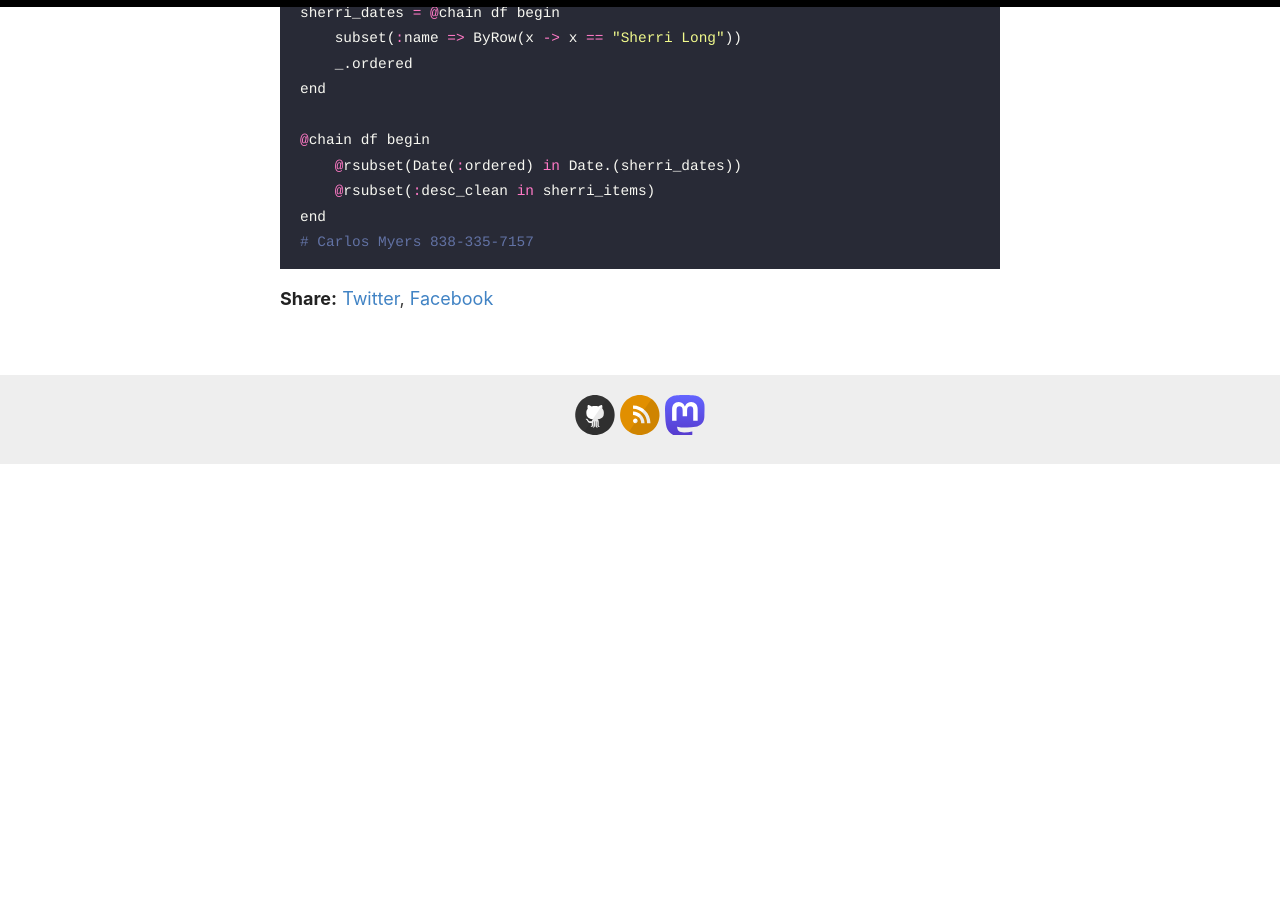
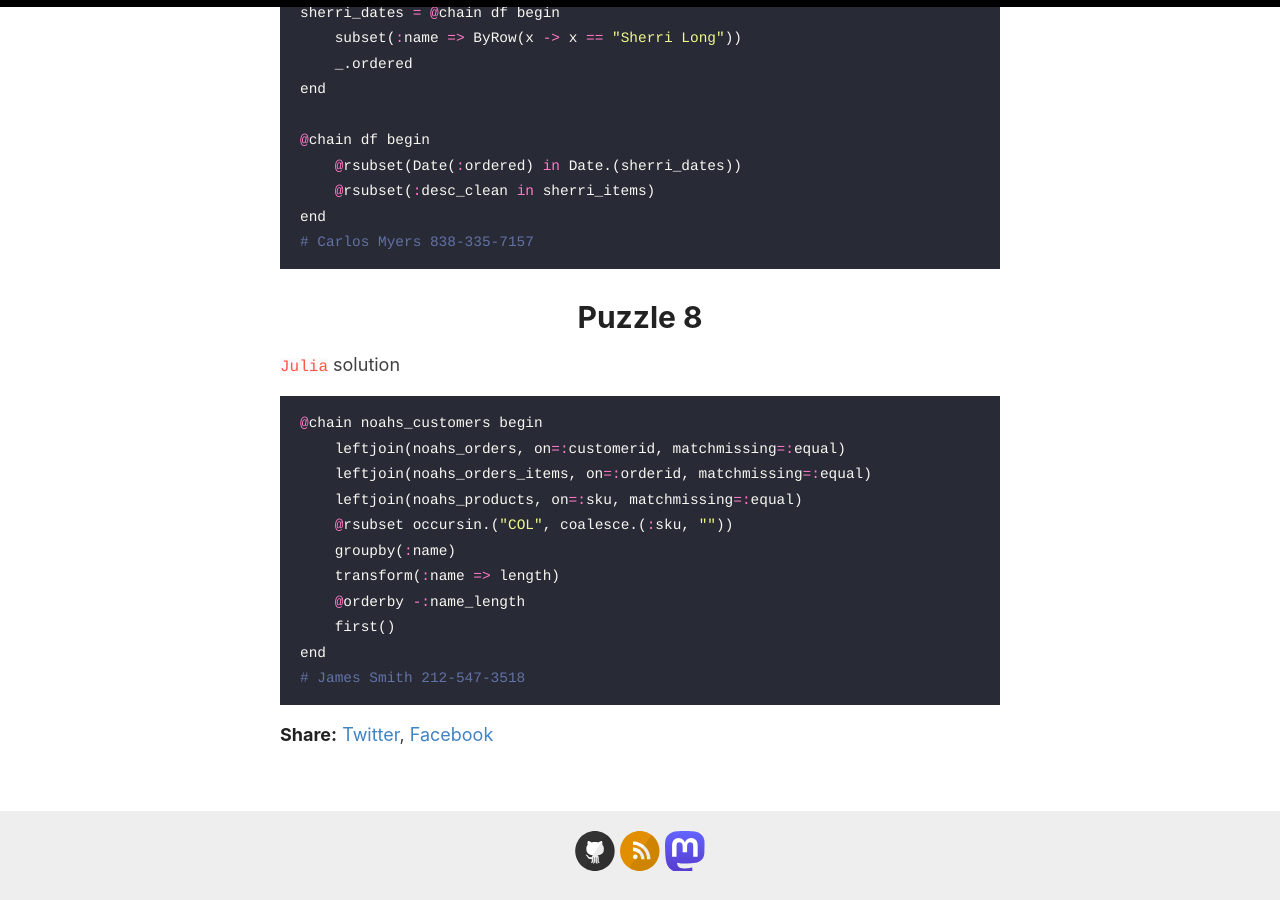
Before and after one commit to krz/krz.github.io, a Jekyll site: the page built from _posts/2023-12-08-hanukkah-of-data.md, in a window 1280 px wide and 900 px high, scrolled down 6123 px. Built offline with Jekyll 4.4.1, drawn with Linux system fonts in a browser that asks for light colours; before the commit the page ends 6587 px from its top, so only the background shows below that.

Commit message:
add puzzle 8

````diff
--- a/_posts/2023-12-08-hanukkah-of-data.md
+++ b/_posts/2023-12-08-hanukkah-of-data.md
@@ -233,3 +233,19 @@ end
 end
 # Carlos Myers 838-335-7157
 ```
+
+# Puzzle 8
+`Julia` solution
+```R
+@chain noahs_customers begin
+    leftjoin(noahs_orders, on=:customerid, matchmissing=:equal)
+    leftjoin(noahs_orders_items, on=:orderid, matchmissing=:equal)
+    leftjoin(noahs_products, on=:sku, matchmissing=:equal)
+    @rsubset occursin.("COL", coalesce.(:sku, ""))
+    groupby(:name)
+    transform(:name => length)
+    @orderby -:name_length
+    first()
+end
+# James Smith 212-547-3518
+```
````
